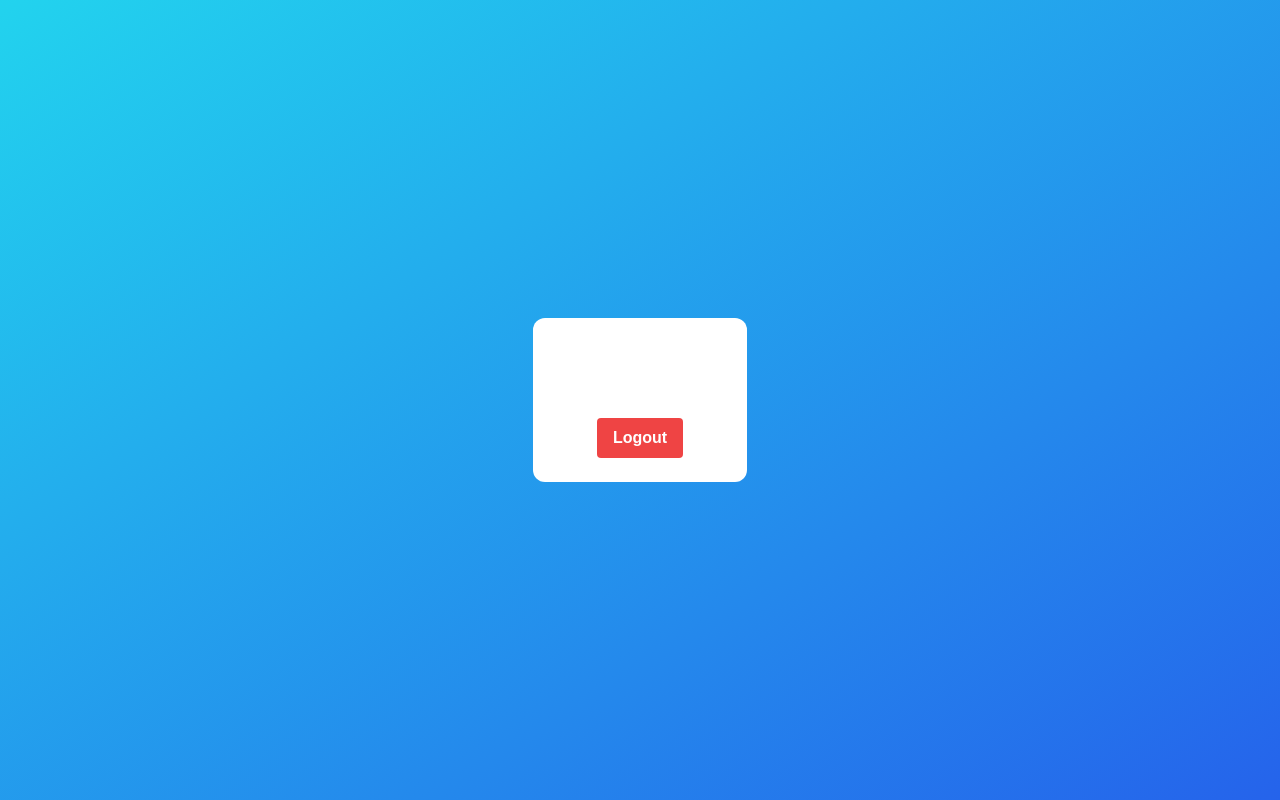
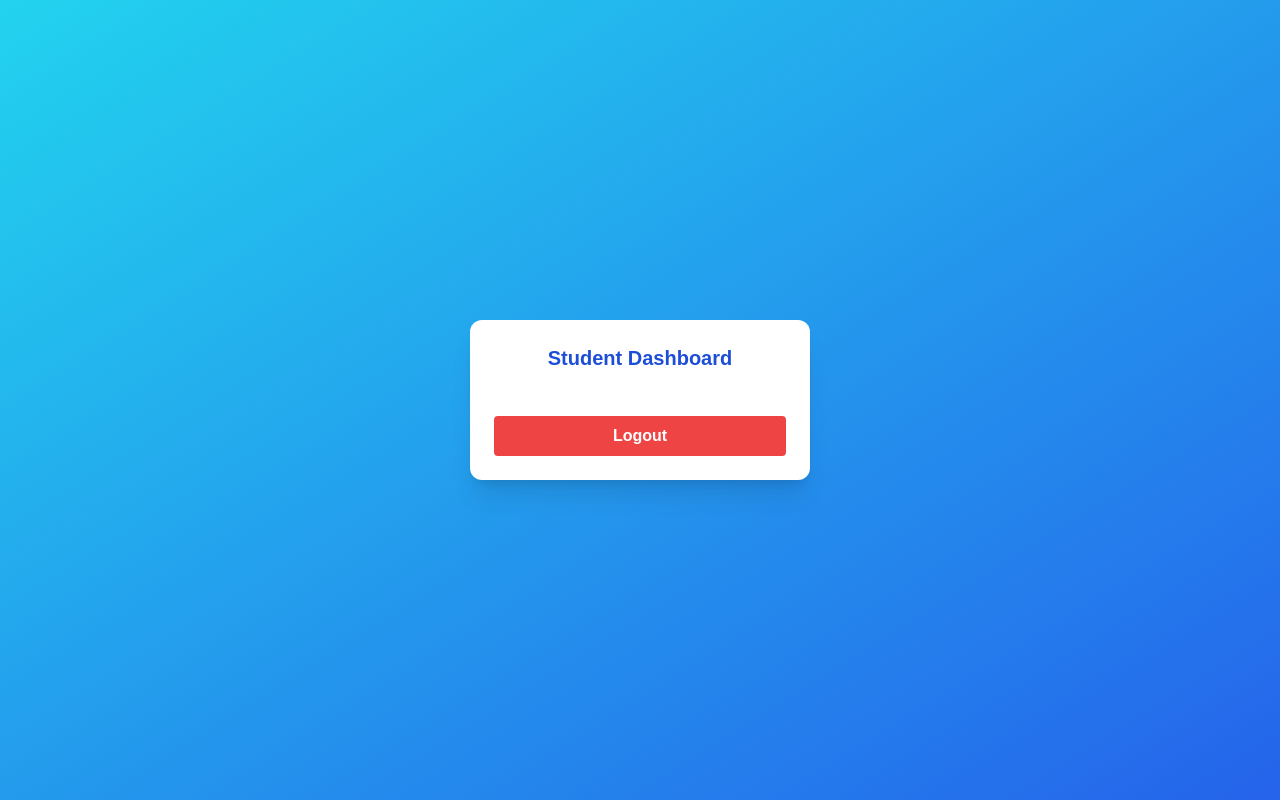
Before and after one commit to devinair2k5-dev/zynova-web, a Next.js app: page /dashboard in a window 1280 px wide. Built offline with nearby package versions, Linux system fonts and the light colour scheme; no server answers; sample sign-in values are in the browser's storage.

Commit message:
fix firebase google redirect auth

```diff
--- a/app/dashboard/page.tsx
+++ b/app/dashboard/page.tsx
@@ -8,29 +8,46 @@
 export default function DashboardPage() {
   const router = useRouter();
   const [user, setUser] = useState<User | null>(null);
+  const [loading, setLoading] = useState(true);
 
   useEffect(() => {
-    const unsub = onAuthStateChanged(auth, (u) => {
-      if (!u) router.replace('/login');
-      else setUser(u);
+    const unsub = onAuthStateChanged(auth, (currentUser) => {
+      if (!currentUser) {
+        router.replace('/login');
+      } else {
+        setUser(currentUser);
+        setLoading(false);
+      }
     });
 
     return () => unsub();
   }, [router]);
 
-  if (!user) return null;
+  if (loading) {
+    return (
+      <div className="min-h-screen flex items-center justify-center">
+        Loading...
+      </div>
+    );
+  }
 
   return (
     <div className="min-h-screen flex items-center justify-center bg-gradient-to-br from-cyan-400 to-blue-600">
-      <div className="bg-white p-6 rounded-xl text-center">
-        <h1 className="font-bold text-lg mb-2">Student Dashboard</h1>
-        <p className="mb-4">{user.email}</p>
+      <div className="bg-white p-6 rounded-xl shadow-xl w-[340px] text-center">
+        <h1 className="text-xl font-bold text-blue-700 mb-2">
+          Student Dashboard
+        </h1>
+
+        <p className="text-sm mb-4">
+          Welcome, <b>{user?.email}</b>
+        </p>
+
         <button
           onClick={async () => {
             await signOut(auth);
             router.replace('/login');
           }}
-          className="bg-red-500 text-white px-4 py-2 rounded"
+          className="w-full bg-red-500 text-white py-2 rounded hover:bg-red-600"
         >
           Logout
         </button>
--- a/app/login/page.tsx
+++ b/app/login/page.tsx
@@ -4,9 +4,8 @@
 import { useRouter } from 'next/navigation';
 import {
   signInWithEmailAndPassword,
-  createUserWithEmailAndPassword,
   GoogleAuthProvider,
-  signInWithPopup,
+  signInWithRedirect,
 } from 'firebase/auth';
 import { auth } from '@/lib/firebase';
 
@@ -16,68 +15,61 @@
   const [password, setPassword] = useState('');
   const [error, setError] = useState('');
 
-  const login = async () => {
+  const emailLogin = async () => {
+    setError('');
     try {
       await signInWithEmailAndPassword(auth, email, password);
       router.replace('/dashboard');
-    } catch (e: any) {
-      setError(e.message);
-    }
-  };
-
-  const signup = async () => {
-    try {
-      await createUserWithEmailAndPassword(auth, email, password);
-      router.replace('/dashboard');
-    } catch (e: any) {
-      setError(e.message);
+    } catch (err: any) {
+      setError(err.message);
     }
   };
 
   const googleLogin = async () => {
-    try {
-      const provider = new GoogleAuthProvider();
-      provider.setCustomParameters({ prompt: 'select_account' });
-      await signInWithPopup(auth, provider);
-      router.replace('/dashboard');
-    } catch (e: any) {
-      setError(e.message);
-    }
+    setError('');
+    const provider = new GoogleAuthProvider();
+    provider.setCustomParameters({ prompt: 'select_account' });
+    await signInWithRedirect(auth, provider);
   };
 
   return (
     <div className="min-h-screen flex items-center justify-center bg-gradient-to-br from-cyan-400 to-blue-600">
-      <div className="bg-white p-6 rounded-2xl w-[340px] shadow-xl text-gray-800">
-        <h1 className="text-center text-2xl font-bold text-blue-600 mb-4">
-          Zynova
+      <div className="bg-white p-6 rounded-xl shadow-xl w-[340px]">
+        <h1 className="text-xl font-bold text-center text-blue-700 mb-4">
+          Login
         </h1>
 
         <input
-          className="w-full border rounded px-3 py-2 mb-2"
+          type="email"
           placeholder="Email"
+          className="w-full mb-3 px-3 py-2 border rounded"
           value={email}
           onChange={(e) => setEmail(e.target.value)}
         />
 
         <input
           type="password"
-          className="w-full border rounded px-3 py-2 mb-3"
           placeholder="Password"
+          className="w-full mb-3 px-3 py-2 border rounded"
           value={password}
           onChange={(e) => setPassword(e.target.value)}
         />
 
-        {error && <p className="text-red-500 text-sm mb-2">{error}</p>}
+        {error && (
+          <p className="text-red-500 text-sm mb-2 text-center">{error}</p>
+        )}
 
-        <button onClick={login} className="w-full bg-blue-600 text-white py-2 rounded mb-2">
+        <button
+          onClick={emailLogin}
+          className="w-full bg-blue-600 text-white py-2 rounded mb-3 hover:bg-blue-700"
+        >
           Login
         </button>
 
-        <button onClick={signup} className="w-full bg-gray-200 py-2 rounded mb-2">
-          Create Student Account
-        </button>
-
-        <button onClick={googleLogin} className="w-full bg-red-500 text-white py-2 rounded">
+        <button
+          onClick={googleLogin}
+          className="w-full bg-red-500 text-white py-2 rounded hover:bg-red-600"
+        >
           Sign in with Google
         </button>
       </div>
--- a/app/page.tsx
+++ b/app/page.tsx
@@ -2,22 +2,12 @@
 
 import { useEffect } from 'react';
 import { useRouter } from 'next/navigation';
-import { onAuthStateChanged } from 'firebase/auth';
-import { auth } from '@/lib/firebase';
 
 export default function HomePage() {
   const router = useRouter();
 
   useEffect(() => {
-    const unsub = onAuthStateChanged(auth, (user) => {
-      if (user) {
-        router.replace('/dashboard');
-      } else {
-        router.replace('/login');
-      }
-    });
-
-    return () => unsub();
+    router.replace('/dashboard');
   }, [router]);
 
   return null;
```
